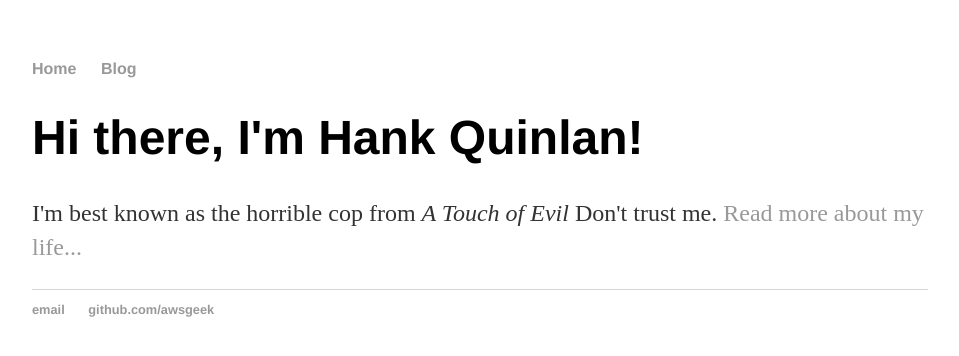
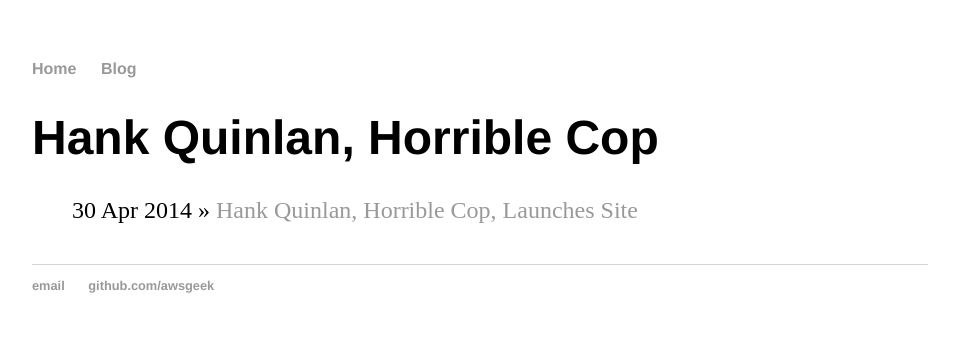
Before and after one commit to AwsGeek/awsgeek.github.io, a Jekyll site: the page built from index.html, in a window 1280 px wide. Shown: the top 356 px of the page, without its empty margins (160-1119 px from the left). Built offline with Jekyll 4.4.1, drawn with Linux system fonts in a browser that asks for light colours.

Commit message:
Update index.html

```diff
--- a/index.html
+++ b/index.html
@@ -2,7 +2,10 @@
 layout: default
 title: Hank Quinlan, Horrible Cop
 ---
-<div class="blurb">
-	<h1>Hi there, I'm Hank Quinlan!</h1>
-	<p>I'm best known as the horrible cop from <em>A Touch of Evil</em> Don't trust me. <a href="/about">Read more about my life...</a></p>
-</div><!-- /.blurb -->
+	<h1>{{ page.title }}</h1>
+	<ul class="posts">
+
+	  {% for post in site.posts %}
+	    <li><span>{{ post.date | date_to_string }}</span> » <a href="{{ post.url }}" title="{{ post.title }}">{{ post.title }}</a></li>
+	  {% endfor %}
+	</ul>
```
